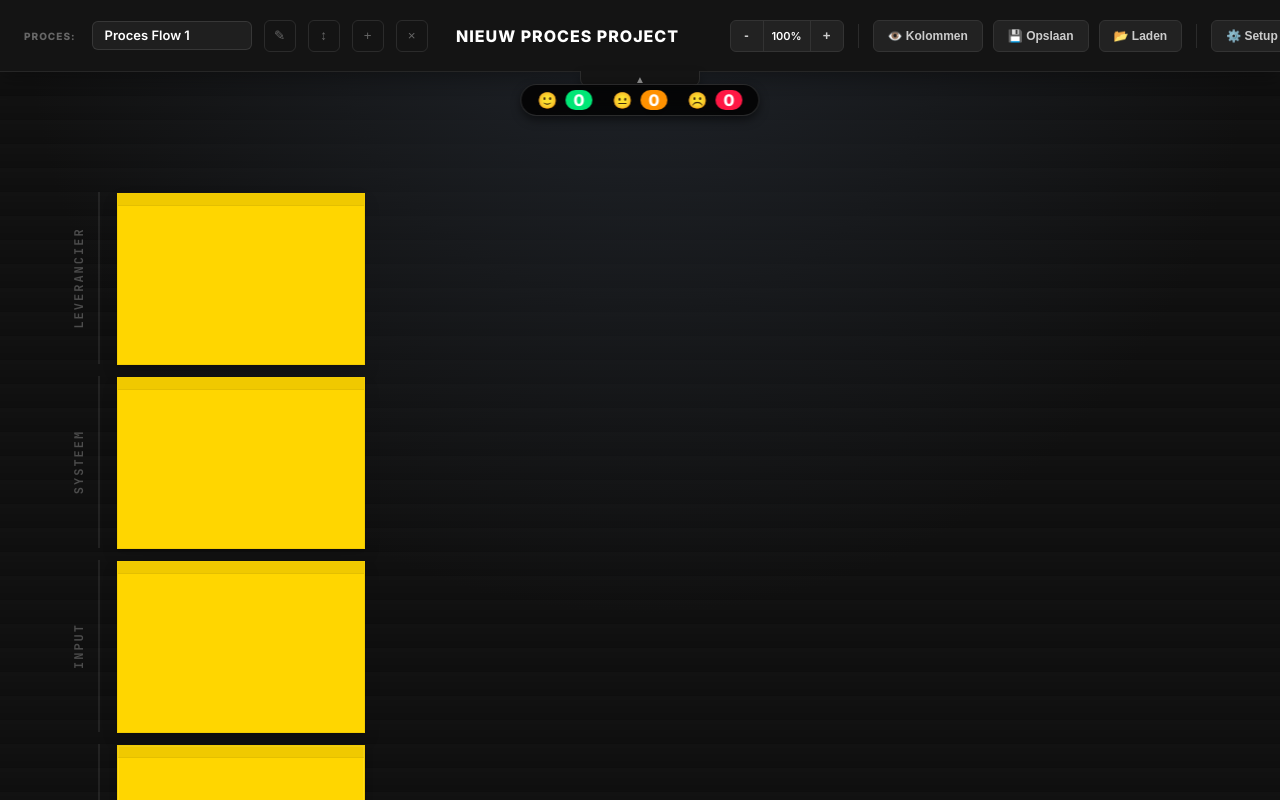
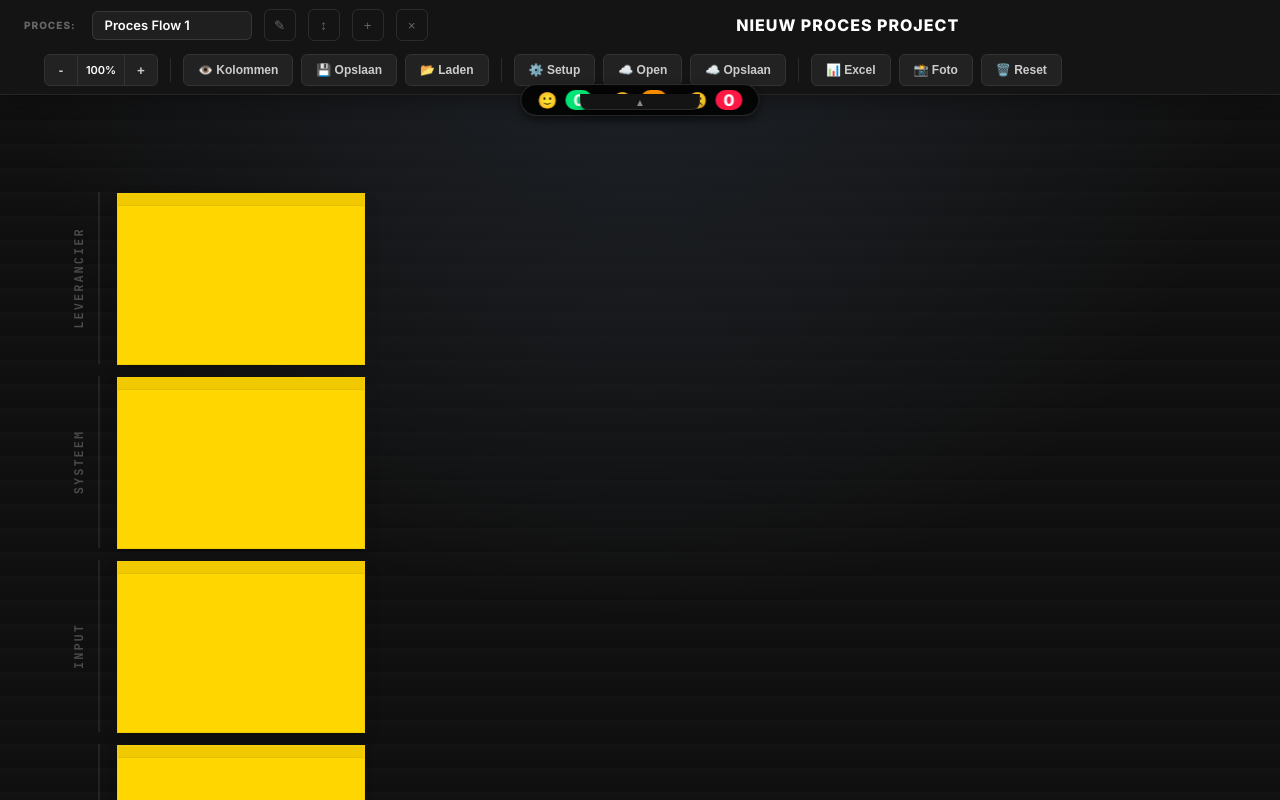
Before and after one commit to ikhaqani/AriseFlow, a plain HTML site: page index.html in a window 1280 px wide. Drawn offline with nearby package versions, Linux system fonts and the light colour scheme.

Commit message:
fix menu

```diff
--- a/css/main.css
+++ b/css/main.css
@@ -1,4 +1,4 @@
-/* main.css (VOLLEDIG - UITLIJNING RIJ-LABELS + GROUP HEADERS) */
+/* main.css (VOLLEDIG - UITLIJNING RIJ-LABELS + GROUP HEADERS + RESPONSIVE BUTTONS) */
 
 /* ==========================================================================
    SCROLLBARS
@@ -116,7 +116,8 @@ body {
     top: 0;
     left: 0;
     width: 100%;
-    height: var(--topbar-height);
+    min-height: var(--topbar-height); /* Min-height ipv fixed height */
+    height: auto; /* Laat hoogte meegroeien */
     z-index: 1000;
     background: #141414;
     border-bottom: 1px solid rgba(255, 255, 255, 0.08);
@@ -124,11 +125,13 @@ body {
     display: flex;
     flex-direction: column;
     transition: transform 0.3s cubic-bezier(0.16, 1, 0.3, 1);
+    overflow: visible; /* Zorg dat content niet wordt afgekapt */
 }
 
 .topbar-content {
     width: 100%;
     height: 100%;
+    min-height: var(--topbar-height);
     padding: 0 24px;
     box-sizing: border-box;
     display: flex;
@@ -142,11 +145,14 @@ body {
 }
 
 .top-row {
-    display: grid;
-    grid-template-columns: 1fr auto 1fr;
-    align-items: center;
-    height: 100%;
+    display: flex; /* Flex ipv grid voor betere wrap controle */
+    flex-wrap: wrap; /* Laat elementen naar volgende regel gaan */
+    align-items: center;
+    justify-content: space-between;
+    gap: 12px;
+    min-height: var(--topbar-height);
     width: 100%;
+    padding: 8px 0;
 }
 
 .topbar-toggle-bar {
@@ -169,6 +175,7 @@ body {
     font-size: 10px;
     transition: all 0.2s ease;
     box-shadow: 0 4px 10px rgba(0,0,0,0.3);
+    z-index: 1001; /* Zorg dat toggle altijd bovenop ligt */
 }
 
 .topbar-toggle-bar:hover {
@@ -189,7 +196,7 @@ body {
     display: flex;
     align-items: center;
     gap: 12px;
-    justify-self: start;
+    flex-wrap: wrap; /* Controls mogen wrappen */
 }
 
 .sheet-label {
@@ -237,8 +244,8 @@ body {
     display: flex;
     justify-content: center;
     align-items: center;
-    justify-self: center;
-    width: 100%;
+    flex-grow: 1; /* Neemt beschikbare ruimte in */
+    min-width: 200px;
 }
 
 .project-title-input {
@@ -251,7 +258,8 @@ body {
     text-transform: uppercase;
     letter-spacing: 1px;
     text-align: center;
-    width: 280px;
+    width: 100%;
+    max-width: 400px; /* Beperk maximale breedte */
     padding: 6px;
     border-radius: 6px;
     transition: all 0.2s;
@@ -271,9 +279,10 @@ body {
 
 .actions {
     display: flex;
-    gap: 10px;
-    align-items: center;
-    justify-self: end;
+    gap: 8px;
+    align-items: center;
+    flex-wrap: wrap; /* CRUCIAAL: Laat knoppen wrappen */
+    justify-content: flex-end;
 }
 
 .divider-vertical {
@@ -302,6 +311,7 @@ body {
     transition: all 0.2s;
     white-space: nowrap;
     user-select: none;
+    flex-shrink: 0; /* Voorkom dat knoppen kleiner worden */
 }
 
 .std-btn:hover {
@@ -339,6 +349,7 @@ body {
     transition: all 0.2s;
     position: relative;
     z-index: 2001;
+    flex-shrink: 0;
 }
 
 .btn-icon:hover {
@@ -361,6 +372,7 @@ body {
     border: 1px solid #333;
     height: 32px;
     overflow: hidden;
+    flex-shrink: 0;
 }
 
 .zoom-btn {
--- a/js/io.js
+++ b/js/io.js
@@ -1,4 +1,4 @@
-// io.js (VOLLEDIG - EXPORT AS-IS CSV + JSON + HD + GITHUB CLOUD)
+// io.js (VOLLEDIG - AANGEPASTE ROUTE EXPORT)
 // - 1 rij per proceskolom (geen 6 rijen per SSIPOC-slot)
 // - Alle multi-waarden in 1 cel gescheiden door ";" (aligned per systeem waar van toepassing)
 // - Disruptions/oorzaken/maatregelen/toelichtingen ook ";"-gescheiden
@@ -12,6 +12,7 @@
 // - NEW: Logica kolom toegevoegd aan CSV export (Consistent met modal termen).
 // - NEW: Groepsnaam kolom toegevoegd aan CSV export.
 // - NEW: GitHub Cloud Integratie (Direct Save/Load)
+// - UPDATE: Main route export toont nu kolomnummers (bijv. "Main (Routes: 3, 4, 5)")
 
 import { state } from './state.js';
 import { Toast } from './toast.js';
@@ -977,7 +978,9 @@ export function exportToCSV() {
               const parentCol = sheet.columns[vg.parentColIdx];
               const parentName = parentCol?.slots?.[3]?.text || `Kolom ${vg.parentColIdx + 1}`;
 
-              routeLookup[vg.parentColIdx] = `Main (Start ${vg.variants.length} routes)`;
+              // === AANGEPASTE REGEL: Map indices (0-based) naar kolomnummers (1-based) ===
+              const routeNums = vg.variants.map(v => v + 1).join(', ');
+              routeLookup[vg.parentColIdx] = `Main (Routes: ${routeNums})`;
 
               vg.variants.forEach((vIdx, i) => {
                   const letter = String.fromCharCode(65 + i);
```
